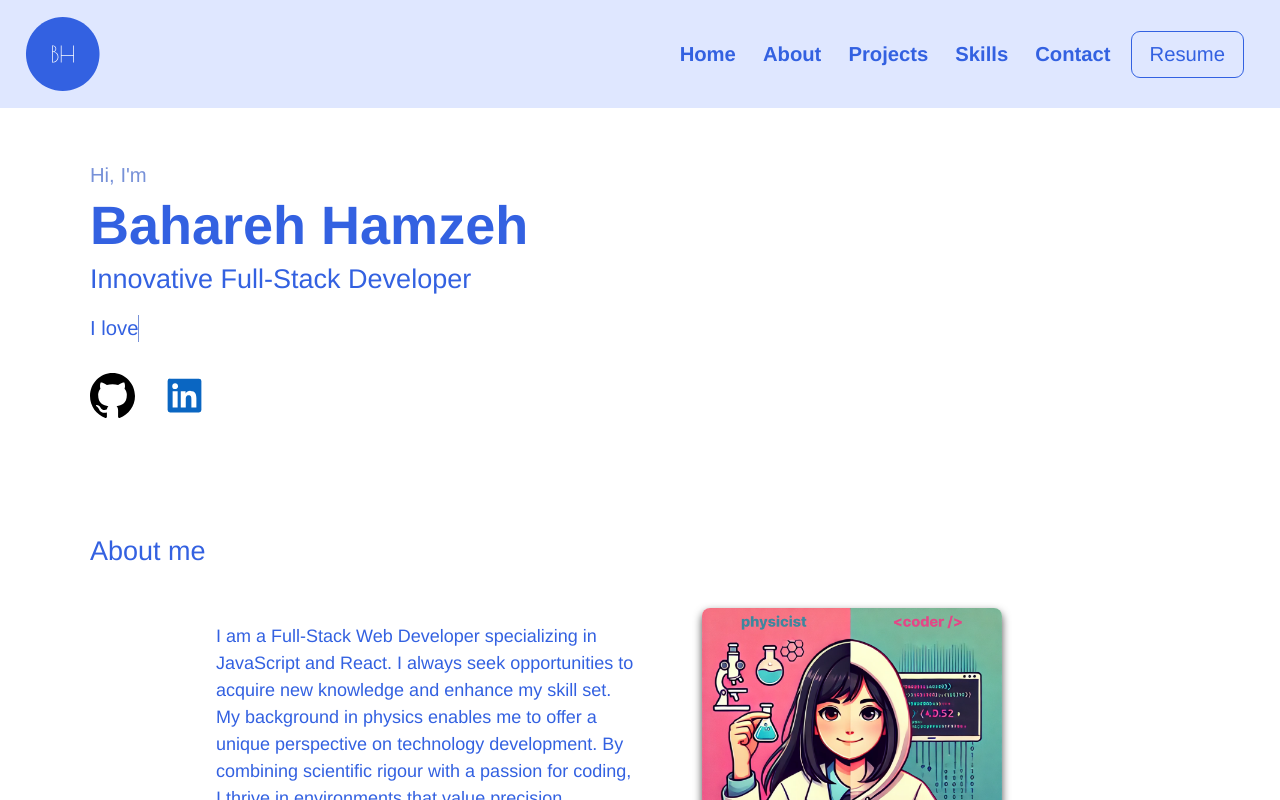
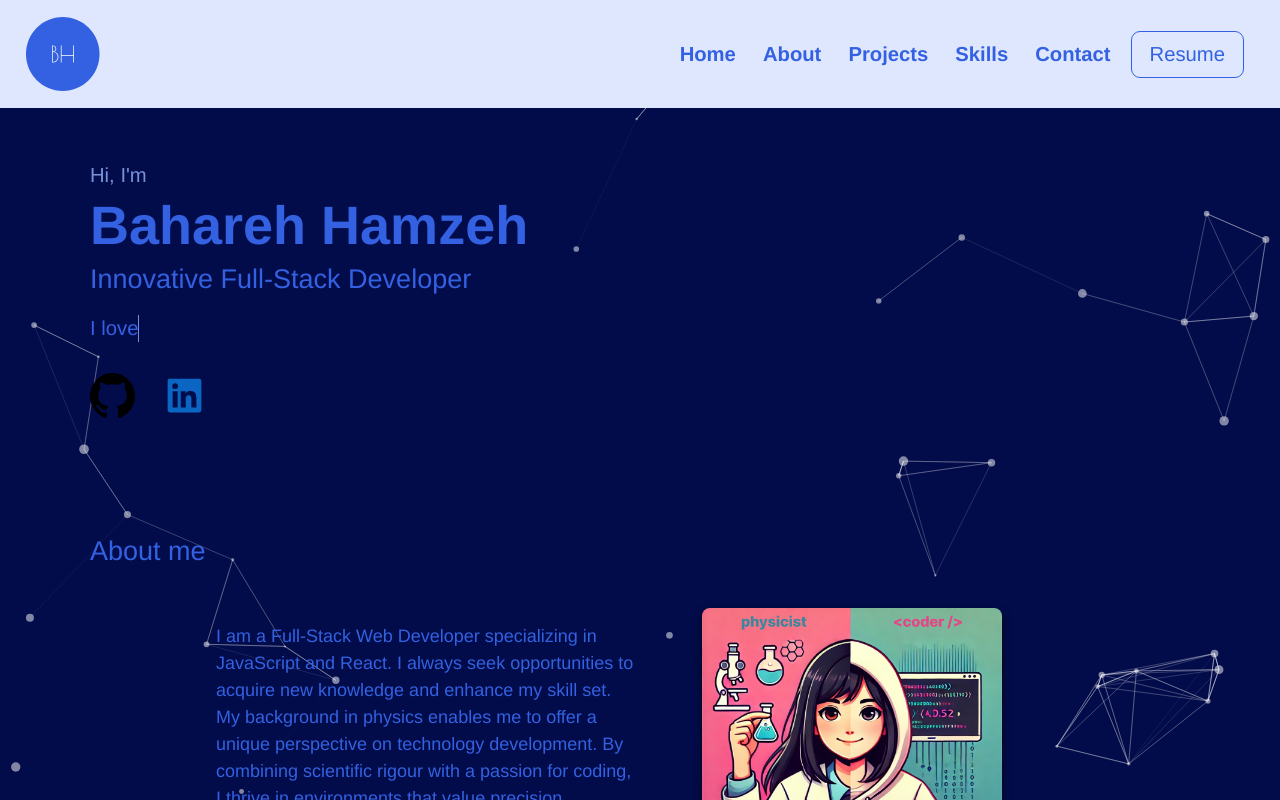
Before and after one commit to b-like-bahar/Portfolio, a React (Vite) app: page / in a window 1280 px wide. Shown: the top 800 px of the page. Built offline with nearby package versions, Linux system fonts and the light colour scheme; a web font is replaced by a local one.

Commit message:
add particlesBg component to Home.jsx component

```diff
--- a/src/components/Home/Home.jsx
+++ b/src/components/Home/Home.jsx
@@ -1,11 +1,13 @@
 import { Typewriter } from '../Typewriter/Typewriter.jsx';
 import githubIcon from "../../assets/icons/github.svg";
 import linkedinIcon from "../../assets/icons/linkedin.svg";
+import ParticlesBg from "../ParticlesBg/ParticlesBg.jsx";
 import './Home.scss';
 
 function Home() {
     return (
         <section className="home" id="home">
+        <ParticlesBg/>
             <p className="home__start">Hi, I'm</p>
             <h1 className="home__name">
                 Bahareh Hamzeh
```
